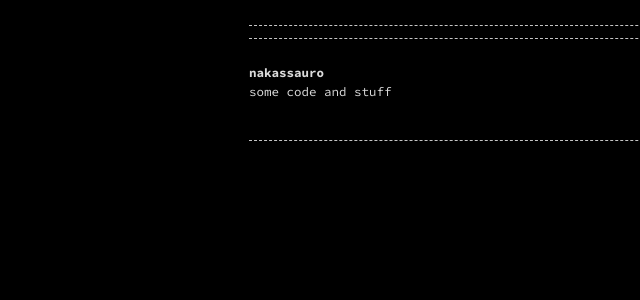
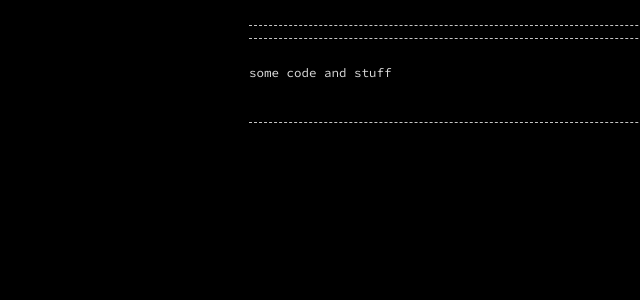
Before and after one commit to vnakayama/vnakayama.github.io, a Jekyll site: the page built from index.md, in a window 1280 px wide. Shown: the top 300 px of the page, without its empty margins (91-731 px from the left). Built offline with Jekyll 4.4.1, drawn with Linux system fonts in a browser that asks for light colours.

Commit message:
Update index.md

```diff
--- a/index.md
+++ b/index.md
@@ -4,6 +4,4 @@ layout: home
 permalink: /
 ---
 
-# nakassauro
-
 some code and stuff
```
